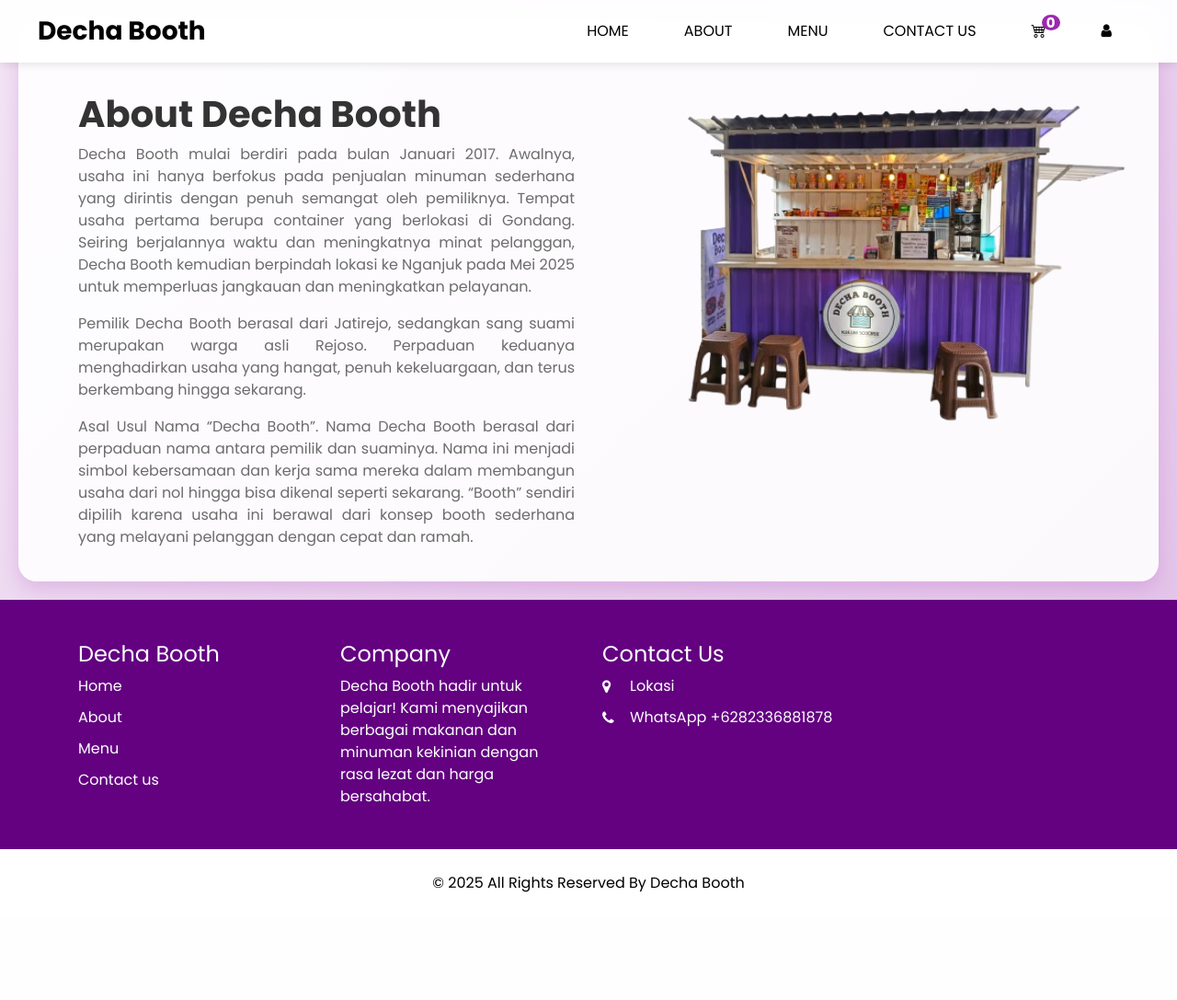
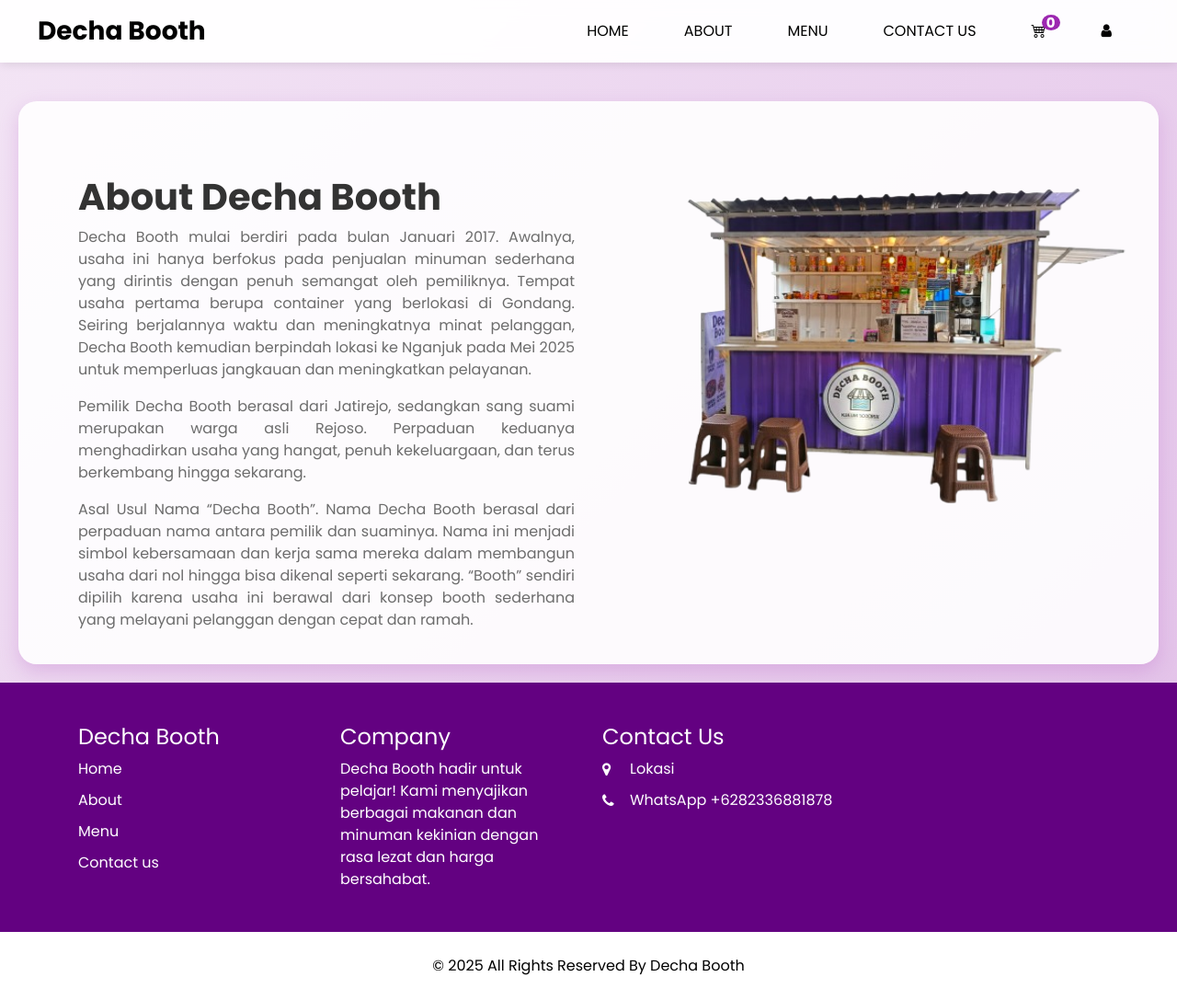
Before and after one commit to fauzifzifi/dechabooth, a PHP site: page /about.html in a window 1280 px wide. Shown: the whole page at 92% size. Before the commit the page ends 970 px from the top, so only its background shows below. Run offline with PHP 8.4, Linux system fonts and the light colour scheme; some libraries are stand-ins or nearby versions.

Commit message:
Update jarak navbar pada menu style.css

```diff
--- a/css/style.css
+++ b/css/style.css
@@ -5,6 +5,10 @@ body {
   overflow-x: hidden;
   background: linear-gradient(135deg, #f3e5f5, #e1bee7); /* Ungu muda gradient background */
   color: #333;
+}
+
+body.sub_page {
+  padding-top: 90px; /* Sesuaikan nilai ini berdasarkan tinggi navbar Anda (misal 80-100px). Jika navbar lebih tinggi, naikkan nilainya. */
 }
 
 .layout_padding {
@@ -445,6 +449,10 @@ a:focus {
   text-align: center;
   margin-bottom: 25px;
 }
+
+.chocolate_section:first-of-type {
+     margin-top: 5px; /* jarak menu dan navbar */
+   }
 
 .chocolate_section .chocolate_container {
   padding-bottom: 75px;
```
